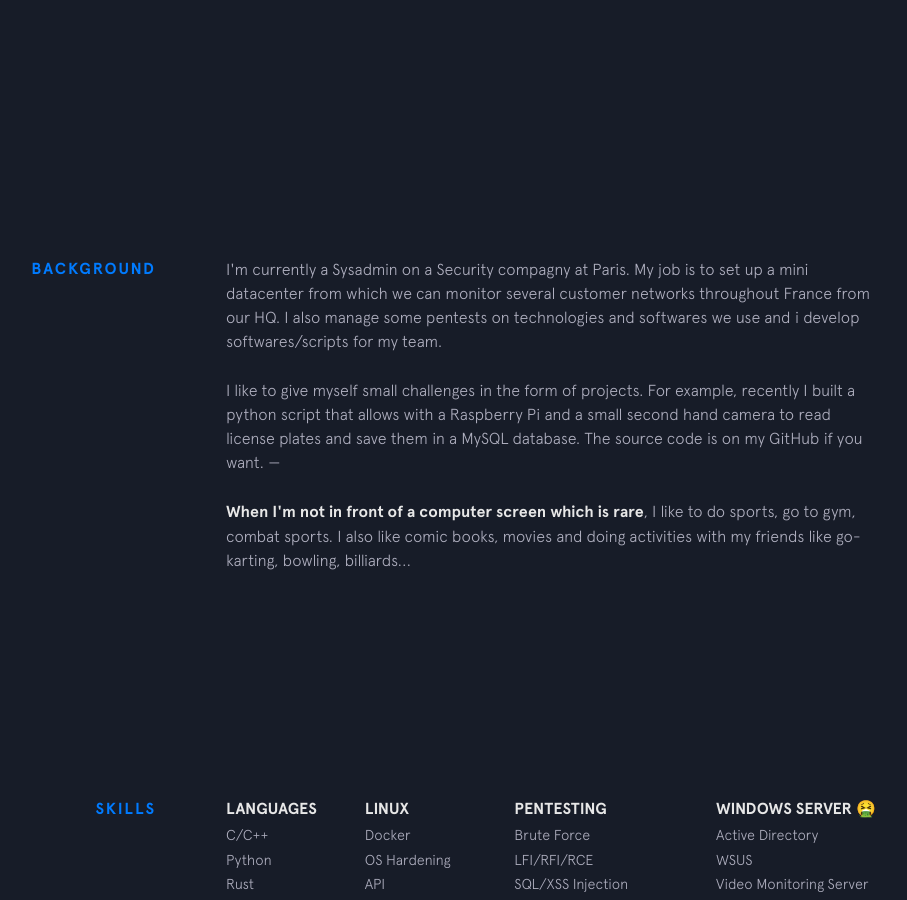
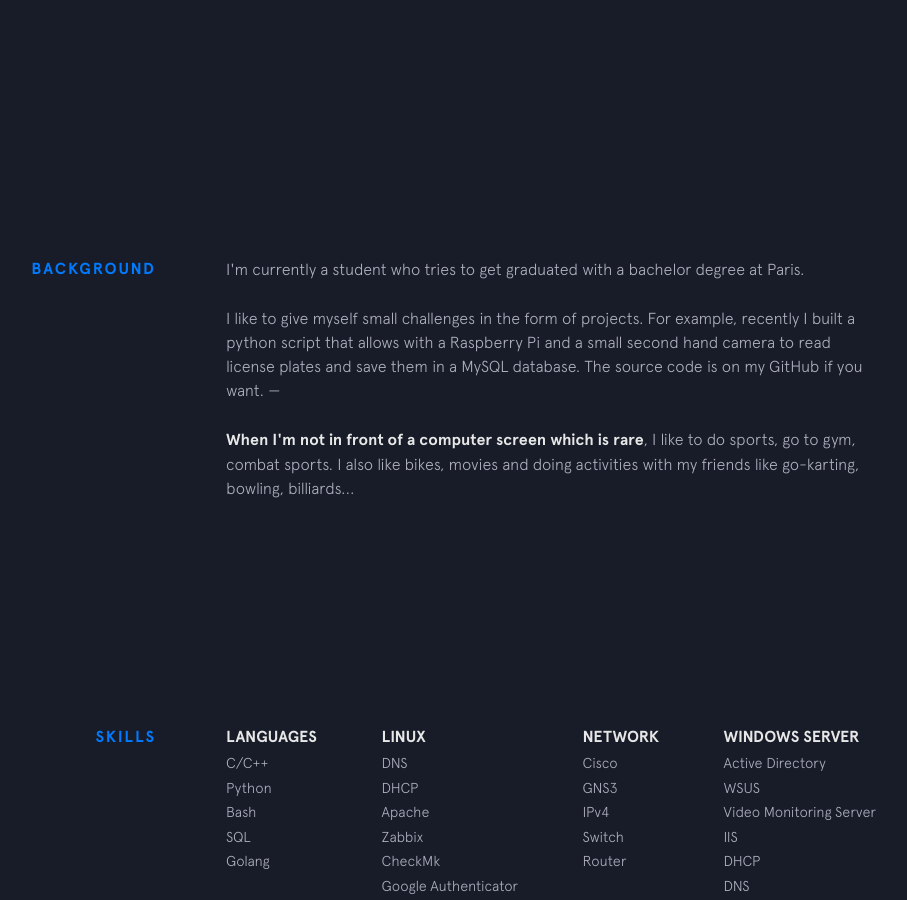
Before and after one commit to leandre-chanzy/leandre-chanzy.github.io, a Jekyll site: the page built from index.html, in a window 1280 px wide and 900 px high, scrolled down 743 px. Shown: the whole window, without its empty margins (224-1131 px from the left). Built offline with Jekyll 4.4.1, drawn with Linux system fonts in a browser that asks for light colours; nearby versions of some CDN libraries; some of the changed text lies outside the part shown.

Commit message:
2nd commit

```diff
--- a/_data/skills.yml
+++ b/_data/skills.yml
@@ -1,53 +1,33 @@
 languages:
   - item: C/C++
   - item: Python
-  - item: Rust
-  - item: Golang
-  - item: C#
   - item: Bash
   - item: SQL
-  - item: Assembly
-  - item: Lua
-  - item: NodeJS
+  - item: Golang
 
 frameworks:
-  - item: Docker
-  - item: OS Hardening
-  - item: API
-  - item: MySQL/MariaDB
-  - item: Self-Hosting
-  - item: Nextcloud
-  - item: Jellyfin
-  - item: Apache2
-  - item: pfSense FW
-  - item: OpenVPN
-  - item: Assetto Corsa
-  - item: FiveM
-  - item: Minecraft
-  - item: and more...
+  - item: DNS
+  - item: DHCP
+  - item: Apache
+  - item: Zabbix
+  - item: CheckMk
+  - item: Google Authenticator
+  - item: Proxy/Reverse Proxy
+  - item: DHCP Redundancy
+  - item: Load Balancing
 
 tools:
-  - item: Brute Force
-  - item: LFI/RFI/RCE
-  - item: SQL/XSS Injection
-  - item: Reverse Shell
-  - item: MiTM
-  - item: Vulnerabilities detection
-  - item: OSInt
-  - item: Reverse Engineering
-  - item: Cryptography
-  - item: Lockpicking
-  - item: BadUSB
-  - item: Access badge cloning
-  - item: DoS
+  - item: Cisco
+  - item: GNS3
+  - item: IPv4
+  - item: Switch
+  - item: Router
 
 design:
   - item: Active Directory
   - item: WSUS
   - item: Video Monitoring Server
-  - item: Genetec
-  - item: Symmetry
-  - item: Milestone
   - item: IIS
   - item: DHCP
   - item: DNS
+  - item: HyperV
--- a/_includes/background.html
+++ b/_includes/background.html
@@ -2,8 +2,7 @@
   <div class="section__title">Background</div>
   <div class="section__content">
     <p>
-      I'm currently a Sysadmin on a Security compagny at Paris. My job is to set up a mini datacenter from which we can monitor several customer networks throughout France from our HQ.
-      I also manage some pentests on technologies and softwares we use and i develop softwares/scripts for my team.
+      I'm currently a student who tries to get graduated with a bachelor degree at Paris.
       <!--<a class="underline-link" href="https://www.upstatement.com/" target="_blank">Upstatement</a> building things for the web with some awesome people. I recently graduated from
       <a class="underline-link" href="http://www.ccis.northeastern.edu/" target="_blank">Northeastern University</a> after completing three awesome six-month co-ops at
       <a class="underline-link" href="https://us.mullenlowe.com/" target="_blank">MullenLowe U.S.</a>,
@@ -18,7 +17,7 @@
 
     <p>
       <strong>When I'm not in front of a computer screen which is rare</strong>, I like to do sports, go to gym, combat sports.
-      I also like comic books, movies and doing activities with my friends like go-karting, bowling, billiards...
+      I also like bikes, movies and doing activities with my friends like go-karting, bowling, billiards...
     </p>
 
     <!-- {% include employment-status.html %} -->
--- a/_includes/skills.html
+++ b/_includes/skills.html
@@ -20,7 +20,7 @@
         </ul>
       </div>
       <div class="skillz__category">
-        <div class="skillz__category__label">Pentesting</div>
+        <div class="skillz__category__label">Network</div>
         <ul>
           {% for tool in site.data.skills.tools %}
           <li class="skillz__category__item">{{tool.item}}</li>
@@ -28,7 +28,7 @@
         </ul>
       </div>
       <div class="skillz__category">
-        <div class="skillz__category__label">Windows Server 🤮</div>
+        <div class="skillz__category__label">Windows Server</div>
         <ul>
           {% for thing in site.data.skills.design %}
           <li class="skillz__category__item">{{thing.item}}</li>
```
Also changed, not shown: _data/experience.yml (+8 -18 lines), _data/other-projects.yml (+11 -95 lines).
